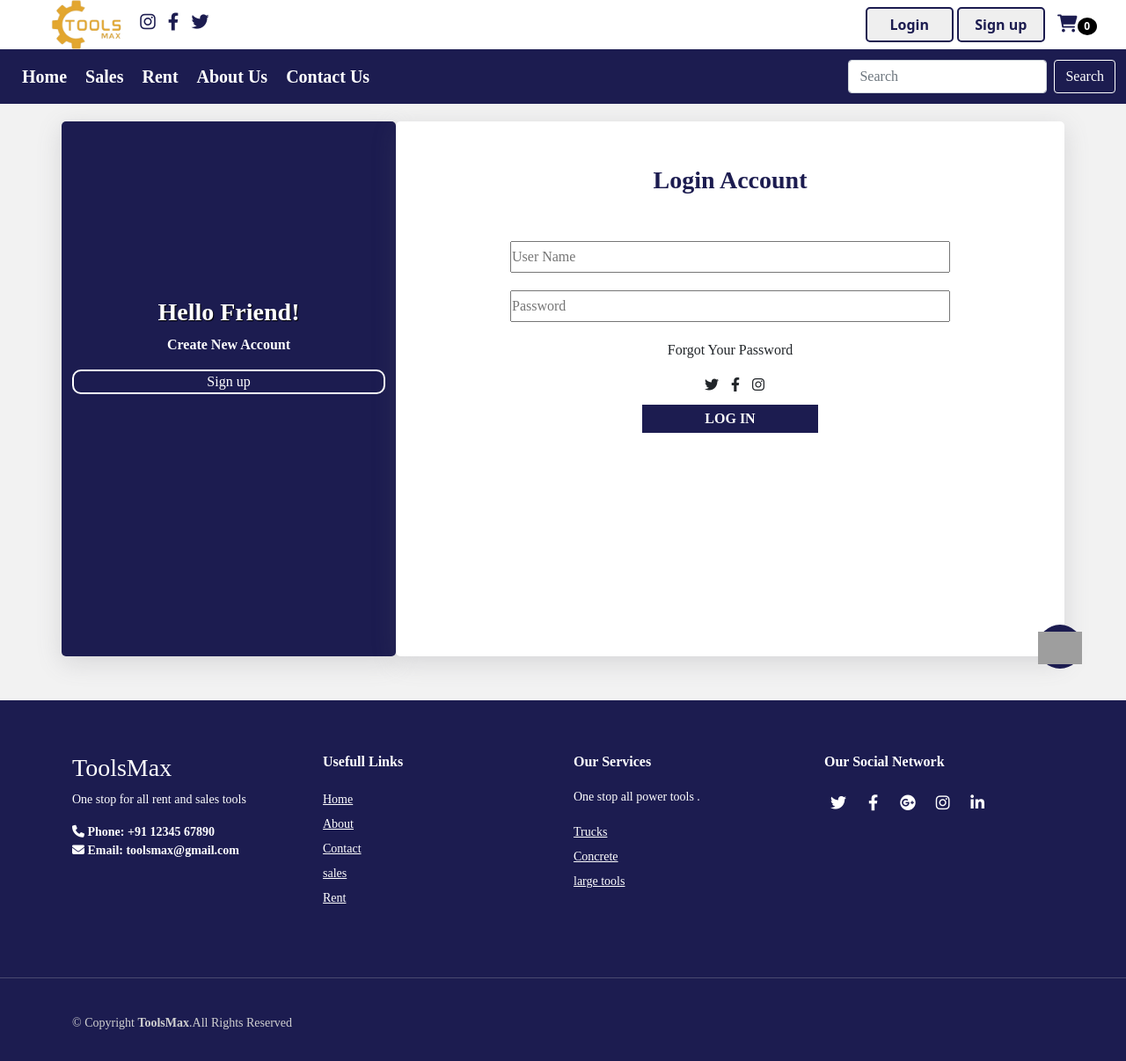
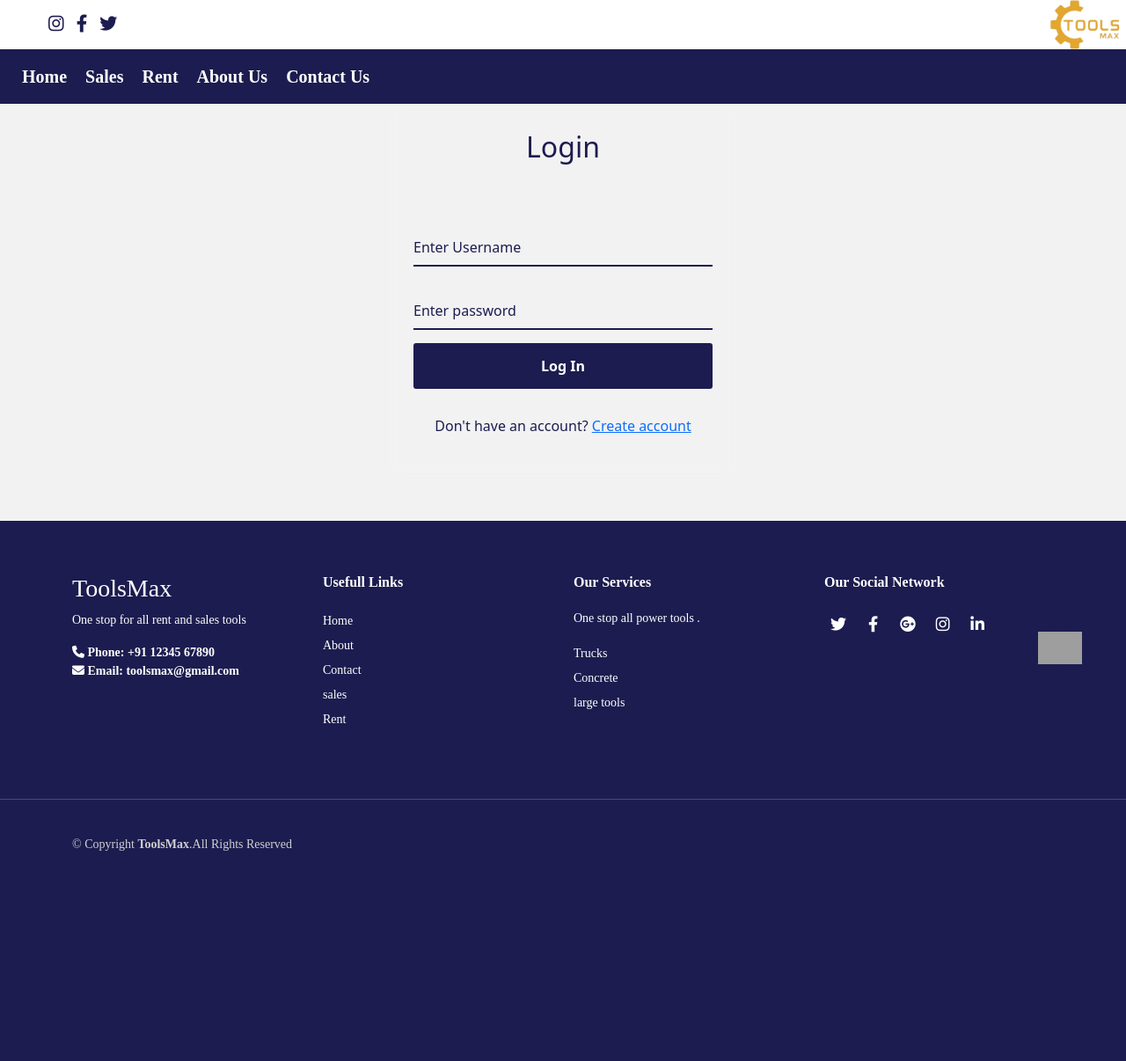
Before and after one commit to thangaraj149/toolsmax, a Flask app: page /login in a window 1280 px wide. Shown: the whole page at 88% size. After the commit the page ends 967 px from the top, so only its background shows below. Run offline with Flask 3, Linux system fonts and the light colour scheme; grey boxes are pictures that could not be loaded.

Commit message:
Update login.html

```diff
--- a/templates/login.html
+++ b/templates/login.html
@@ -16,27 +16,130 @@
     <link rel="preconnect" href="https://fonts.gstatic.com" crossorigin>
     <link href="https://fonts.googleapis.com/css2?family=Roboto:wght@500&display=swap" rel="stylesheet">
     <!-- fonts links -->
+    <style>
+      .container1{
+  width: 400px;
+  border-radius: 8px;
+  padding: 30px;
+  text-align: center;
+  border: 1px solid#1c1c50(255, 255, 255, 0.5);
+  backdrop-filter: blur(7px);
+  -webkit-backdrop-filter: blur(7px);
+}
+
+form {
+  display: flex;
+  flex-direction: column;
+}
+
+h2 {
+  font-size: 2rem;
+  margin-bottom: 20px;
+  color:#1c1c50;
+}
+
+.input-field {
+  position: relative;
+  border-bottom: 2px solid#1c1c50;
+  margin: 15px 0;
+}
+
+.input-field label {
+  position: absolute;
+  top: 50%;
+  left: 0;
+  transform: translateY(-50%);
+  color:#1c1c50;
+  font-size: 16px;
+  pointer-events: none;
+  transition: 0.15s ease;
+}
+
+.input-field input {
+  width: 100%;
+  height: 40px;
+  background: transparent;
+  border: none;
+  outline: none;
+  font-size: 16px;
+  color:#1c1c50;
+}
+
+.input-field input:focus~label,
+.input-field input:valid~label {
+  font-size: 0.8rem;
+  top: 10px;
+  transform: translateY(-120%);
+}
+
+.forget {
+  display: flex;
+  align-items: center;
+  justify-content: space-between;
+  margin: 25px 0 35px 0;
+  color:#1c1c50;
+}
+
+#Save-login {
+  accent-color: #fff;
+}
+
+.forget label {
+  display: flex;
+  align-items: center;
+}
+
+.forget label p {
+  margin-left: 8px;
+}
+
+.container a {
+  color:#1c1c50;
+  text-decoration: none;
+}
+
+.container a:hover {
+  text-decoration: underline;
+}
+
+button {
+  background:#1c1c50;
+  color:white;
+  font-weight: 600;
+  border: none;
+  padding: 12px 20px;
+  cursor: pointer;
+  border-radius: 3px;
+  font-size: 16px;
+  border: 2px solid transparent;
+  transition: 0.3s ease;
+}
+
+button:hover {
+  color:#1c1c50;
+  border-color:#1c1c50;
+  background: rgba(255, 255, 255, 0.15);
+}
+
+.Create-account {
+  text-align: center;
+  margin-top: 30px;
+  color:#1c1c50;
+}
+    </style>
 </head>
 <body>
 
     <!-- top navbar -->
     <div class="top-navbar">
         <div class="top-icons">
-            <img src="images/logo.png" width="100px" height="100px" >
+
             <a href="https://www.instagram.com/?hl=en"><i class="fa-brands fa-instagram"></i></a>
             <a href="https://www.facebook.com/"><i class="fa-brands fa-facebook-f"></i></a>
             <a href="https://twitter.com/?lang=en-in"><i class="fa-brands fa-twitter"></i></a>
         </div>
-        <div class="other-links">
-            <button id="btn-login"><a href="login.html">Login</a></button>
-            <button id="btn-signup"><a href="signup.html">Sign up</a></button>
+        <img src="images/logo.png" width="100px" height="100px" >
 
-
-
-                <a  onclick="buynow()"><i class="fa fa-shopping-cart "></i><span class="badge" style="background-color: #000;border-radius: 100%;" id="cartincrement">0</span></a>
-
-
-        </div>
     </div>
     <div class="home-section">
         <!-- navbar -->
@@ -66,43 +169,43 @@
                   </li>
                 </ul>
 
-                <form class="d-flex">
-                  <input class="form-control me-2" type="search" placeholder="Search" aria-label="Search">
-                  <button class="btn btn-outline-success" type="submit" id="search-btn">Search</button>
-                </form>
+
               </div>
             </div>
           </nav>
         <!-- navbar -->
 
+<center>
+        <div class="container1">
+          <form action="/log" method="POST">
+              <h2>Login</h2>
+              <div style="height: 40px;">
 
-        <!-- login -->
-        <div class="container login">
-            <div class="row">
-                <div class="col-md-4" id="side1">
-                    <h3>Hello Friend!</h3>
-                    <p>Create New Account</p>
-                    <div id="btn"><a href="signup.html">Sign up</a></div>
-                </div>
-                <div class="col-md-8" id="side2">
-                    <h3>Login Account</h3>
-                    <div class="inp">
-                        <input type="text" placeholder="User Name" required>
-                        <input type="text" placeholder="Password" required>
-                    </div>
-                    <p>Forgot Your Password</p>
-                    <div class="icons">
-                        <i class="fa-brands fa-twitter"></i>
-                        <i class="fa-brands fa-facebook-f"></i>
-                        <i class="fa-brands fa-instagram"></i>
-                    </div>
-                    <div id="login"><button>LOG IN</button></div>
-                </div>
-            </div>
-        </div>
-        <!-- login -->
+                  {% with messages =get_flashed_messages(with_categories=true)%}
+                  {% if messages %}
+                  {% for category ,message in messages %}
+                  <div class="alert alert-{{category}}">{{message}}</div>
+                  {%endfor %}
+                  {% endif %}
+                  {% endwith %}
+              </div>
+              <div class="input-field">
+                  <input type="text" name="username" required>
+                  <label>Enter Username</label>
+              </div>
+              <div class="input-field">
+                  <input type="password" name="password" required >
+                  <label>Enter password</label>
+              </div>
 
+              <button type="submit">Log In</button>
+              <div class="Create-account">
+                  <p>Don't have an account? <a href="register">Create account</a></p>
+              </div>
+          </form>
+      </div>
 
+    </center>
 
 
 
```
